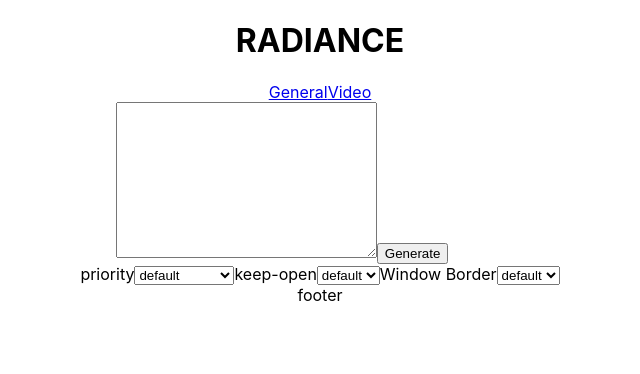
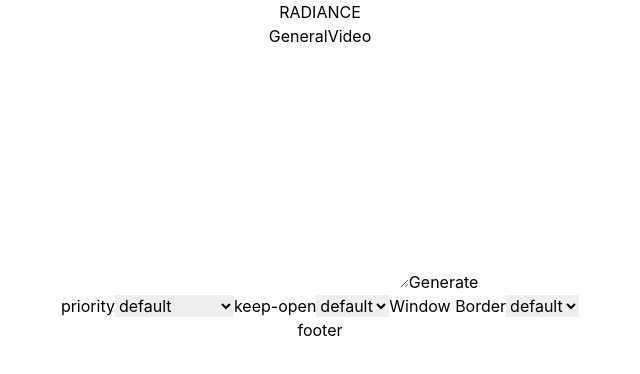
Before and after one commit to vishal-joshy/radiance, a React (Create React App) app: page / in a window 1280 px wide. Shown: the top 374 px of the page, without its empty margins (320-960 px from the left). Built offline with nearby package versions, Linux system fonts and the light colour scheme.

Commit message:
Install TailwindCSS

```diff
--- a/package.json
+++ b/package.json
@@ -43,5 +43,10 @@
       "last 1 firefox version",
       "last 1 safari version"
     ]
+  },
+  "devDependencies": {
+    "autoprefixer": "^10.4.0",
+    "postcss": "^8.4.5",
+    "tailwindcss": "^3.0.7"
   }
 }
--- /dev/null
+++ b/postcss.config.js
@@ -0,0 +1,6 @@
+module.exports = {
+  plugins: {
+    tailwindcss: {},
+    autoprefixer: {},
+  },
+}
--- /dev/null
+++ b/tailwind.config.js
@@ -0,0 +1,7 @@
+module.exports = {
+  content: ["./src/**/*.{js,jsx,ts,tsx}"],
+  theme: {
+    extend: {},
+  },
+  plugins: [],
+};
```
Also changed, not shown: src/index.css (+7 -5 lines), 1 other file (tests, documents, lock files or other folders).
